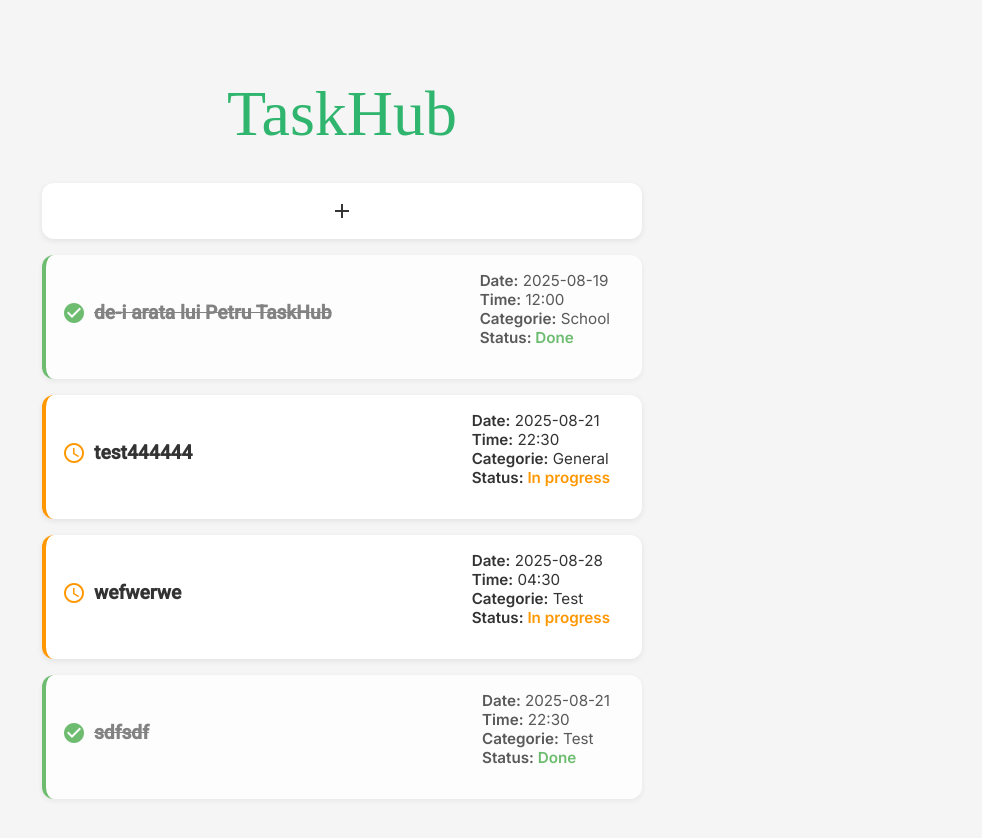
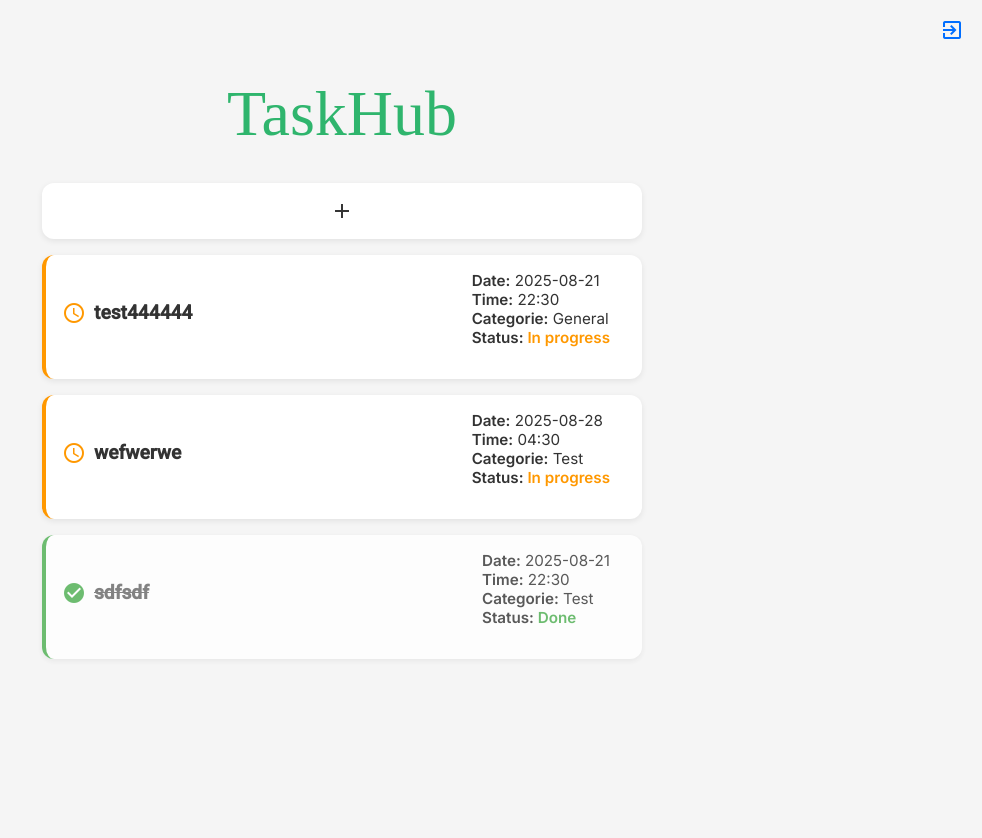
Before and after one commit to gitRaduZamfir/task-hub-angular, an Angular app: page /tasks in a window 1280 px wide. Shown: the whole page, without its empty margins (298-1280 px from the left). After the commit the page ends 800 px from the top, so only its background shows below. Built offline with nearby package versions, Linux system fonts and the light colour scheme; data requests are answered from the project's data file; a web font is replaced by a local one.

Commit message:
added logOut button

```diff
--- a/db.json
+++ b/db.json
@@ -1,13 +1,5 @@
 {
   "tasks": [
-    {
-      "id": "223",
-      "title": "de-i arata lui Petru TaskHub",
-      "date": "2025-08-19T21:00:00.000Z",
-      "time": "2025-08-20T12:00:00.000Z",
-      "category": "School",
-      "done": true
-    },
     {
       "id": "123",
       "title": "test444444",
@@ -48,7 +40,16 @@
     }
   ],
   "users": [
-    { "id": 1, "username": "admin", "password": "1234" },
-    { "id": 2, "username": "test", "password": "test" }
+    {
+      "id": "1",
+      "username": "admin",
+      "password": "1234"
+
+    },
+    {
+      "id": "2",
+      "username": "test",
+      "password": "test"
+    }
   ]
 }
--- a/src/app/auth/login/login.component.html
+++ b/src/app/auth/login/login.component.html
@@ -1,26 +1,19 @@
 <div class="task-container">
   <h2>TaskHub</h2>
-
   <mat-card class="auth-card">
     <h3 class="auth-title">Login</h3>
-
     <form [formGroup]="loginForm" (ngSubmit)="onLogin()" class="auth-form">
       <mat-form-field appearance="outline" class="full-width">
         <mat-label>Username</mat-label>
-        <input matInput formControlName="username" autocomplete="username">
+        <input #usernameInput matInput formControlName="username">
         <mat-icon matSuffix>person</mat-icon>
       </mat-form-field>
-
       <mat-form-field appearance="outline" class="full-width">
         <mat-label>Password</mat-label>
-        <input matInput type="password" formControlName="password" autocomplete="current-password">
+        <input #passwordInput matInput type="password" formControlName="password">
         <mat-icon matSuffix>lock</mat-icon>
       </mat-form-field>
-
-      <button mat-raised-button color="primary" type="submit" class="full-width login-btn"
-              [disabled]="loginForm.invalid">
-        Login
-      </button>
+      <button mat-raised-button type="submit" class="full-width login-btn" [disabled]="loginForm.invalid">Login</button>
     </form>
   </mat-card>
 </div>
--- a/src/app/auth/login/login.component.ts
+++ b/src/app/auth/login/login.component.ts
@@ -1,5 +1,5 @@
 import { Component, inject } from '@angular/core';
-import { FormBuilder, ReactiveFormsModule, Validators } from '@angular/forms';
+import { FormBuilder, Validators, ReactiveFormsModule } from '@angular/forms';
 import { Router } from '@angular/router';
 import { AuthService } from '../../core/services/auth.service';
 import { MatFormFieldModule } from '@angular/material/form-field';
@@ -7,17 +7,26 @@ import { MatInputModule } from '@angular/material/input';
 import { MatIconModule } from '@angular/material/icon';
 import { MatButtonModule } from '@angular/material/button';
 import { MatCardModule } from '@angular/material/card';
-
+import { MatSnackBarModule, MatSnackBar } from '@angular/material/snack-bar';
 
 @Component({
-  standalone:true,
+  standalone: true,
   selector: 'app-login',
   templateUrl: './login.component.html',
-  imports:[MatFormFieldModule, ReactiveFormsModule, MatInputModule, MatIconModule, MatButtonModule, MatCardModule],
-  styleUrls: ['./login.component.scss']
+  styleUrls: ['./login.component.scss'],
+  imports: [
+    MatFormFieldModule,
+    ReactiveFormsModule,
+    MatInputModule,
+    MatIconModule,
+    MatButtonModule,
+    MatCardModule,
+    MatSnackBarModule
+  ]
 })
-export class LoginComponent {
+export class LoginComponent{
   fb = inject(FormBuilder);
+
   loginForm = this.fb.group({
     username: ['', Validators.required],
     password: ['', Validators.required]
@@ -25,21 +34,20 @@ export class LoginComponent {
 
   constructor(
     private authService: AuthService,
-    private router: Router
+    private router: Router,
+    private snackBar: MatSnackBar,
   ) {
 
   }
 
-
-
-  ngOnInit(){
-    if(this.authService.getUser()){
+  ngOnInit() {
+    if (this.authService.getUser()) {
       this.router.navigate(['/tasks']);
       return;
     }
   }
 
-    onLogin() {
+  onLogin() {
     if (this.loginForm.invalid) return;
 
     const { username, password } = this.loginForm.value;
@@ -48,10 +56,12 @@ export class LoginComponent {
       if (users.length > 0) {
         this.router.navigate(['/tasks']);
       } else {
-        alert('Invalid credentials');
+        this.snackBar.open("Incorrect credentials!", "Close", {
+          duration: 3000,
+          panelClass: ["snack-error"]
+        });
+        this.loginForm.reset();
       }
     });
   }
 }
-
-//TODO: de adaugat logout
--- a/src/app/tasks/task-list/task-list.component.html
+++ b/src/app/tasks/task-list/task-list.component.html
@@ -1,4 +1,7 @@
 <div class="task-container">
+  <button class="logout-btn" mat-icon-button (click)="logOut();">
+    <mat-icon>exit_to_app</mat-icon>
+  </button>
   <h2>TaskHub</h2>
   <mat-card class="new-task" routerLink="/add" role="button" tabindex="0">
     <mat-icon>add</mat-icon>
--- a/src/app/tasks/task-list/task-list.component.scss
+++ b/src/app/tasks/task-list/task-list.component.scss
@@ -147,3 +147,10 @@ mat-card {
     }
   }
 }
+
+.logout-btn{
+  position: fixed;
+  top: 10px;
+  right: 10px;
+  color: #006eff;
+}
--- a/src/app/tasks/task-list/task-list.component.ts
+++ b/src/app/tasks/task-list/task-list.component.ts
@@ -6,13 +6,16 @@ import { MatCardModule } from '@angular/material/card';
 import { MatIconModule } from '@angular/material/icon';
 import { RouterModule } from '@angular/router';
 import { Router } from '@angular/router';
+import { MatButtonModule } from '@angular/material/button';
+import { AuthService } from '../../core/services/auth.service';
+
 
 
 
 @Component({
   standalone: true,
   selector: 'app-task-list',
-  imports: [CommonModule, MatCardModule, MatIconModule, RouterModule],
+  imports: [CommonModule, MatCardModule, MatIconModule, RouterModule, MatButtonModule],
   templateUrl: './task-list.component.html',
   styleUrl: './task-list.component.scss'
 })
@@ -20,7 +23,7 @@ export class TaskListComponent {
 
   tasks: Task[] = [];
 
-  constructor(private taskService: TaskService, private router: Router){}
+  constructor(private taskService: TaskService, private router: Router, private authService: AuthService){}
 
   ngOnInit(): void{
     this.taskService.getTasks().subscribe((data)=>{
@@ -55,4 +58,10 @@ export class TaskListComponent {
       error: (err) => console.error(err)
     });
   }
+
+  logOut(): void{
+    this.authService.logout();
+    this.router.navigate(['/login']);
+    return;
+  }
 }
```
Also changed, not shown: package.json (line endings or trailing spaces), 1 other file (tests, documents, lock files or other folders).
